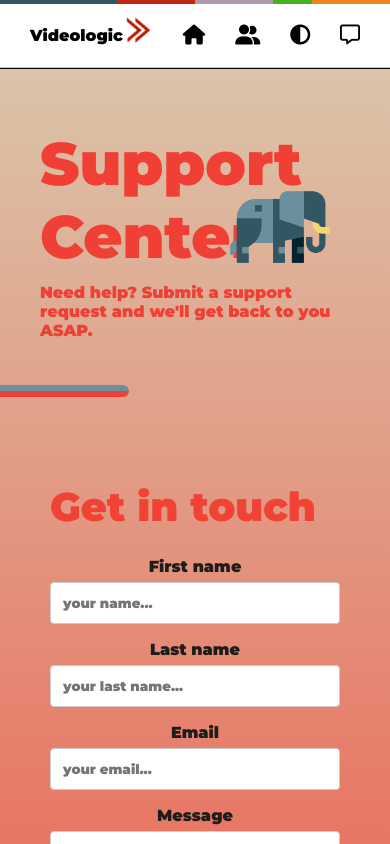
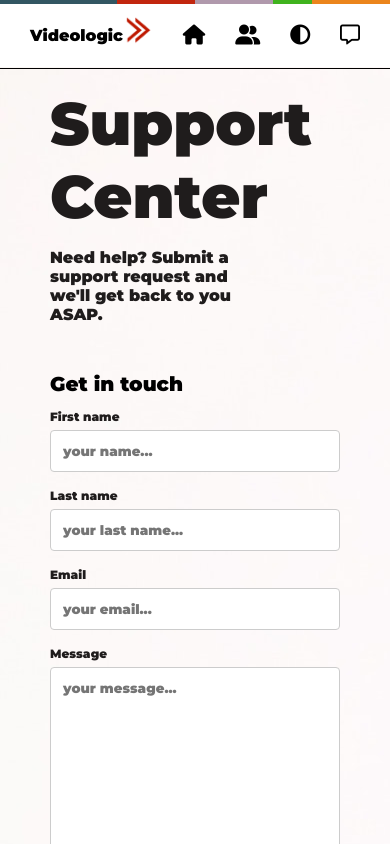
Before and after one commit to puleri/Videologic-Miniapp, a React (Create React App) app in the folder client/: page / in a window 390 px wide. Shown: the top 844 px of the page. Built offline with nearby package versions, Linux system fonts and the light colour scheme.

Commit message:
Admin Panel with copy added

```diff
--- a/client/src/App.css
+++ b/client/src/App.css
@@ -5,13 +5,17 @@
 }
 
 .background {z-index: -9999;
+  display: block;
   position: absolute;
   left:0;
   right:0;
-  height: 1300px;
+  vertical-align: middle;
+  min-height: 100%;
   width:100%;
-  background: rgb(136, 201, 202);
-  background: linear-gradient(180deg, rgb(219, 196, 169) 0%, #F04235);
+  background-image: url("support-hero.jpg");
+  background-repeat: no-repeat;
+  background-size:cover;
+  /* background: linear-gradient(180deg, white, white); */
 }
 .App-logo {
   height: 40vmin;
@@ -122,7 +126,8 @@ body, button, input, .submit {
  }
 .form-div {
   position: absolute;
-  right: 0;
+  top: -250px;
+  right: 50%;
   left: 0;
   margin-top: 255px;
  }
@@ -130,9 +135,9 @@ body, button, input, .submit {
    margin: 50px;
  }
  .form-header{
-   font-size: 40px;
+   font-size: 20px;
    text-align:left;
-   color: #F04235;
+   color: black;
  }
 .header-div {
   display: flex;
@@ -142,13 +147,22 @@ body, button, input, .submit {
   right: 0;
   padding-top: 70px;
   padding-bottom:20px;
-  color: #f03f35;
+  color: #1F1C1C;
 }
 
 .header {
-  text-align:left;
-  margin-top: -10px;
-  margin-left: 40px;
+  text-align: left;
+  position: absolute;
+  right: 30px;
+  width: 495px;
+  top: 90px;
+}
+
+.support-header {
+  text-align: left;
+  position: absolute;
+  right: 30px;
+  top:-20px;
 }
 h1 {
   font-size: 60px;
@@ -157,6 +171,8 @@ h1 {
   height: 200px;
 }
 label {
+  font-size: 12px;
+  display: block;
   color:#1F1C1C;
   text-align:left;
   font-family: 'Montserrat', sans-serif;
@@ -226,6 +242,59 @@ label {
     margin-bottom:20px;
     margin-right:30px;
   }
+}
+
+@media (max-width: 1001px) {
+  .header {
+    text-align: left;
+    position: absolute;
+    right: 30px;
+    width: 50%;
+    top: 160px;
+  }
+
+  .support-header {
+    text-align: left;
+    position: absolute;
+    width: 50%;
+    right: 30px;
+    top:-20px;
+  }
+
+  .form-div {
+    position: absolute;
+    top: -250px;
+    right: 50%;
+    left: 0;
+    margin-top: 255px;
+   }
+}
+
+@media (max-width: 801px) {
+  .background {
+    background-size: auto;
+  }
+  .header {
+    text-align: left;
+    position: absolute;
+    left: 50px;
+    top: 160px;
+  }
+
+  .support-header {
+    text-align: left;
+    position: absolute;
+    left: 50px;
+    top:-20px;
+  }
+
+  .form-div {
+    position: absolute;
+    top: 0px;
+    right: 0;
+    left: 0;
+    margin-top: 255px;
+   }
 }
 
 .homepage-link {
@@ -306,3 +375,124 @@ label {
   height: 1px;
   background-color: black;
 }
+
+.admin-container {
+  position: absolute;
+  width: 100%;
+  height:100%;
+  top:69px;
+  left: 0;
+  right: 0;
+  display: flex;
+
+}
+
+.admin-panel {
+  background: #F6F6F6;
+  position: absolute;
+  width: 380px;
+  height: 100%;
+  border-right: 1px solid lightgray;
+}
+
+.admin-header {
+  font-size: 40px;
+}
+
+.admin-panel-item1 {
+  position: absolute;
+  overflow: hidden;
+  top: 100px;
+  left: 20px;
+  height: 120px;
+  width: 340px;
+  background-color: white;
+}
+
+.item1-accent {
+  background-color: #325662;
+  width: 38%;
+  height: 100%;
+}
+
+.admin-panel-item2 {
+  position: absolute;
+  top: 240px;
+  left: 20px;
+  height: 120px;
+  width: 340px;
+  background-color: white;
+}
+
+.item2-accent {
+  background-color: #C2260E;
+  width: 38%;
+  height: 100%;
+}
+.item3-accent {
+  background-color: #B099AC;
+  width: 38%;
+  height: 100%;
+}
+.item4-accent {
+  background-color: #40B31E;
+  width: 38%;
+  height: 100%;
+}
+.item5-accent {
+  background-color: #EB851C;
+  width: 38%;
+  height: 100%;
+}
+
+.admin-panel-item3 {
+  position: absolute;
+  top: 380px;
+  left: 20px;
+  height: 120px;
+  width: 340px;
+  background-color: white;
+}
+
+.admin-panel-item4 {
+  position: absolute;
+  top: 520px;
+  left: 20px;
+  height: 120px;
+  width: 340px;
+  background-color: white;
+}
+
+.admin-panel-item5 {
+  position: absolute;
+  top: 660px;
+  left: 20px;
+  height: 120px;
+  width: 340px;
+  background-color: white;
+}
+
+.item {
+  box-shadow: -12px 28px 30px 0px #E0E0E0;
+}
+
+.status-check {
+  margin-top: 5px;
+}
+
+.item-content {
+  position: absolute;
+  margin-right: 20%;
+  top: 0;
+  right: 0;
+}
+
+.content-slide {
+  margin-right: 55px;
+}
+
+.panel-icon {
+  color: white;
+  margin-top: 35px;
+  font-size: 50px;
+}
--- a/client/src/App.js
+++ b/client/src/App.js
@@ -2,6 +2,7 @@ import './App.css';
 import { Route } from 'react-router-dom';
 import Header from './components/Header/Header.js';
 // import SpringC from './components/Spring/Spring.js';
+import AdminPanel from './components/AdminPanel/AdminPanel.js'
 import Support from './components/Support/Support.js'
 import ThankYou from './components/ThankYou/ThankYou.js'
 
@@ -18,6 +19,9 @@ function App() {
       <Route exact path='/ThankYou' render={() => (
         <ThankYou />
       )} />
+      <Route exact path='/AdminPanel' render={() => (
+        <AdminPanel />
+      )} />
     </div>
   );
 }
--- /dev/null
+++ b/client/src/components/AdminPanel/AdminPanel.js
@@ -0,0 +1,61 @@
+import React, { Component } from 'react';
+import { withRouter } from 'react-router-dom'
+
+class AdminPanel extends Component {
+  render() {
+    return (
+      <div class="admin-container">
+        <div class="admin-panel">
+          <h1 class="admin-header">Admin Panel</h1>
+        </div>
+        <div className="admin-panel-item1 item">
+          <div className="item1-accent">
+            <i class="panel-icon fas fa-heartbeat"></i>
+          </div>
+          <div className="item-content content-slide">
+            <h5>Database Status</h5>
+            <i class="status-check fas fa-check"></i>
+          </div>
+        </div>
+        <div className="admin-panel-item2 item">
+          <div className="item2-accent">
+            <i class="panel-icon fas fa-users"></i>
+          </div>
+          <div className="item-content">
+            <h5>Total Users</h5>
+            <h2>3,425</h2>
+          </div>
+        </div>
+        <div className="admin-panel-item3 item">
+          <div className="item3-accent">
+            <i class="panel-icon fas fa-running"></i>
+          </div>
+          <div className="item-content">
+            <h5>Active Users</h5>
+            <h2>20%</h2>
+          </div>
+        </div>
+        <div className="admin-panel-item4 item">
+          <div className="item4-accent">
+            <i class="panel-icon fas fa-cog"></i>
+          </div>
+          <div className="item-content">
+            <h5>Total Admin</h5>
+            <h2>30</h2>
+          </div>
+        </div>
+        <div className="admin-panel-item5 item">
+          <div className="item5-accent">
+            <i class="panel-icon fas fa-comment-alt"></i>
+          </div>
+          <div className="item-content content-slide">
+            <h5>Support Tickets</h5>
+            <h2>4</h2>
+          </div>
+        </div>
+      </div>
+    )
+  }
+}
+
+export default withRouter(AdminPanel);
--- a/client/src/components/Header/Header.js
+++ b/client/src/components/Header/Header.js
@@ -19,7 +19,7 @@ class Header extends Component {
           <Link to="/"><i class="fas fa-user-friends"></i></Link>
         </div>
         <div className="calendar">
-          <Link to="/"><i class="fas fa-adjust"></i></Link>
+          <Link to="/AdminPanel"><i class="fas fa-adjust"></i></Link>
         </div>
         <div className="calendar">
           <Link to="/"><i class="far fa-comment-alt"></i></Link>
--- a/client/src/components/Support/Support.js
+++ b/client/src/components/Support/Support.js
@@ -1,6 +1,6 @@
 import React, { Component } from 'react';
 import { withRouter, Link } from 'react-router-dom';
-import logo from './elephant.png';
+// import logo from './elephant.png';
 import 'whatwg-fetch';
 
 class Support extends Component {
@@ -26,7 +26,7 @@ class Support extends Component {
     fd.append('strEmail', this.state.strEmail)
     fd.append('strMessage', this.state.strMessage)
     // console.log(Array.from(fd));
-    fetch(`http://localhost:9000/react.js-w-php/just-react.js/docroot/demo.php`, {
+    fetch(`http://localhost:9000/docroot/demo.php`, {
       method: 'POST',
       body: fd,
     }).then(res => res.json())
@@ -44,18 +44,12 @@ class Support extends Component {
       <div className='background'>
         <div className="header-div">
             <div>
-              <h1 className="header">Support Center</h1>
+              <h1 className="support-header">Support Center</h1>
               <h4 className="header">Need help? Submit a support request and we'll get back to you ASAP.</h4>
-            </div>
-            <div>
-              <img className="elephant" src={logo} alt="elephant" />
             </div>
         </div>
         <br />
         <br />
-
-        <div className="mid-page-top"></div>
-        <div className="mid-page-bottom"></div>
         <div className="form-div">
           <div className="form">
           <h1 className="form-header">Get in touch</h1>
@@ -90,4 +84,8 @@ class Support extends Component {
   }
 }
 
+// sliding accent on load
+// <div className="mid-page-top"></div>
+// <div className="mid-page-bottom"></div>
+
 export default withRouter(Support);
```
Also changed, not shown: client/src/support-hero.jpg (added).
